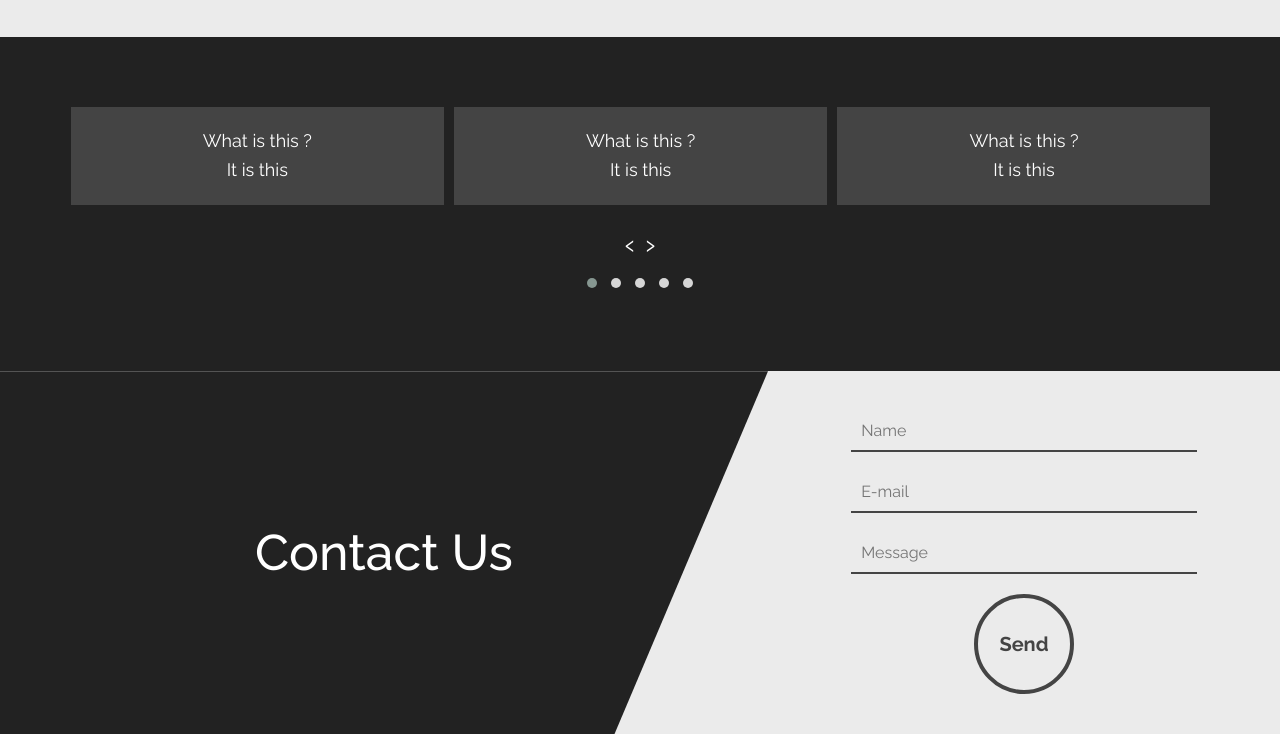
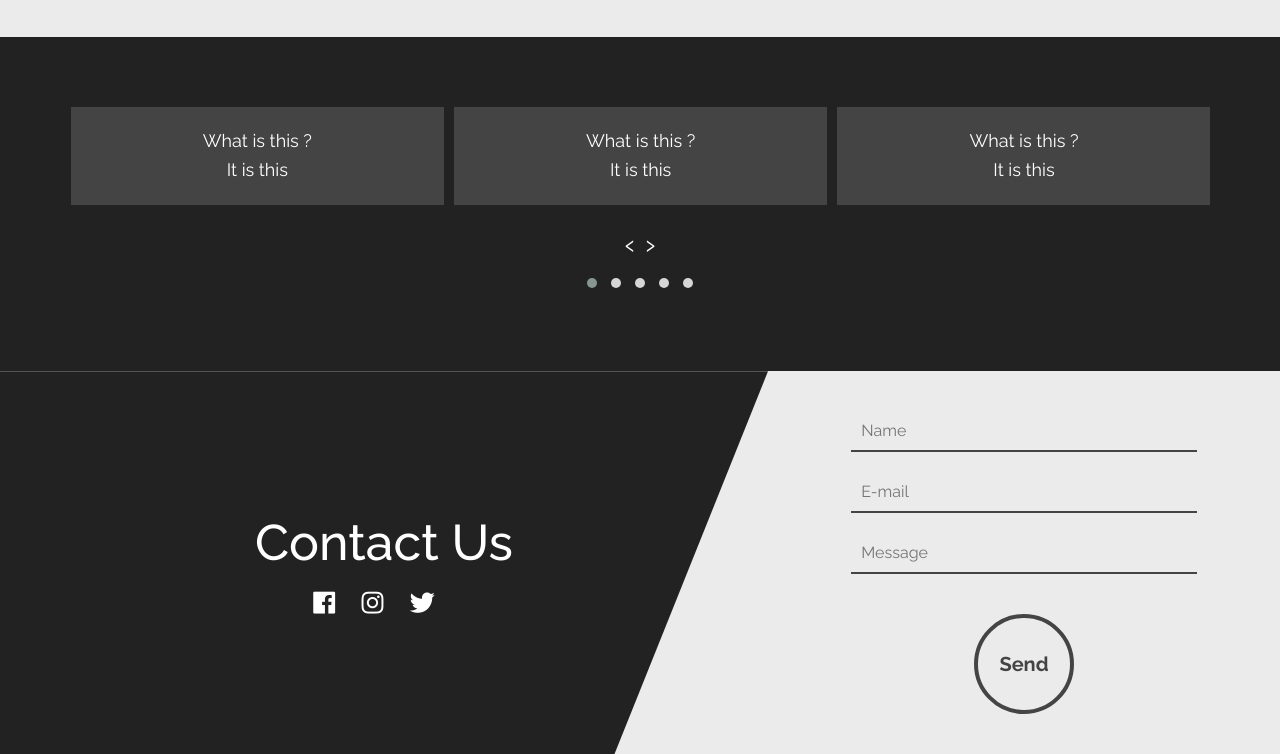
Before and after one commit to kryptonian41/mextlanding, a plain HTML site: page index.html in a window 1280 px wide. Shown: the part 3482-4236 px from the top of the page. Drawn offline with nearby package versions, Linux system fonts and the light colour scheme.

Commit message:
added social handles in the contact section

```diff
--- a/assets/styles/sass/components/_contactus.sass
+++ b/assets/styles/sass/components/_contactus.sass
@@ -33,6 +33,7 @@
             border-radius: 50%
             display: block
             margin: 0 auto
+            margin-top: 4rem
             font-size: 2rem
             outline: none
             border: 4px solid #444
@@ -56,9 +57,15 @@
         flex-basis: 60%
         background: #222
         display: flex
+        flex-direction: column
         justify-content: center
         align-items: center
         clip-path: polygon( 0% 0%, 100% 0%, 80% 100%, 0% 100%)
         >h1
             font-size: 5rem
             font-weight: 500
+        >p
+            font-size: 2.5rem
+            >i
+                display: inline-block
+                margin-right: 2rem
--- a/index.html
+++ b/index.html
@@ -6,7 +6,8 @@
     <meta name="viewport" content="width=device-width, initial-scale=1.0">
     <meta http-equiv="X-UA-Compatible" content="ie=edge">
     <title>Document</title>
-
+    <!-- font awesome -->
+    <link rel="stylesheet" href="https://use.fontawesome.com/releases/v5.0.8/css/all.css" integrity="sha384-3AB7yXWz4OeoZcPbieVW64vVXEwADiYyAEhwilzWsLw+9FgqpyjjStpPnpBO8o8S" crossorigin="anonymous">
     <!-- owl carousel -->
     <link rel="stylesheet" href="./assets/owl/dist/assets/owl.carousel.css">
     <link rel="stylesheet" href="./assets/owl/dist/assets/owl.theme.default.css">
@@ -191,6 +192,11 @@
         </div>
         <div class="contactus--decor">
             <h1>Contact Us</h1>
+            <p>
+                <i class="fab fa-facebook"></i>
+                <i class="fab fa-instagram"></i>
+                <i class="fab fa-twitter"></i>
+            </p>
         </div>
     </div>
     <!-- contact us end -->
```
Also changed, not shown: assets/styles/css/style.css, 1 other file.
